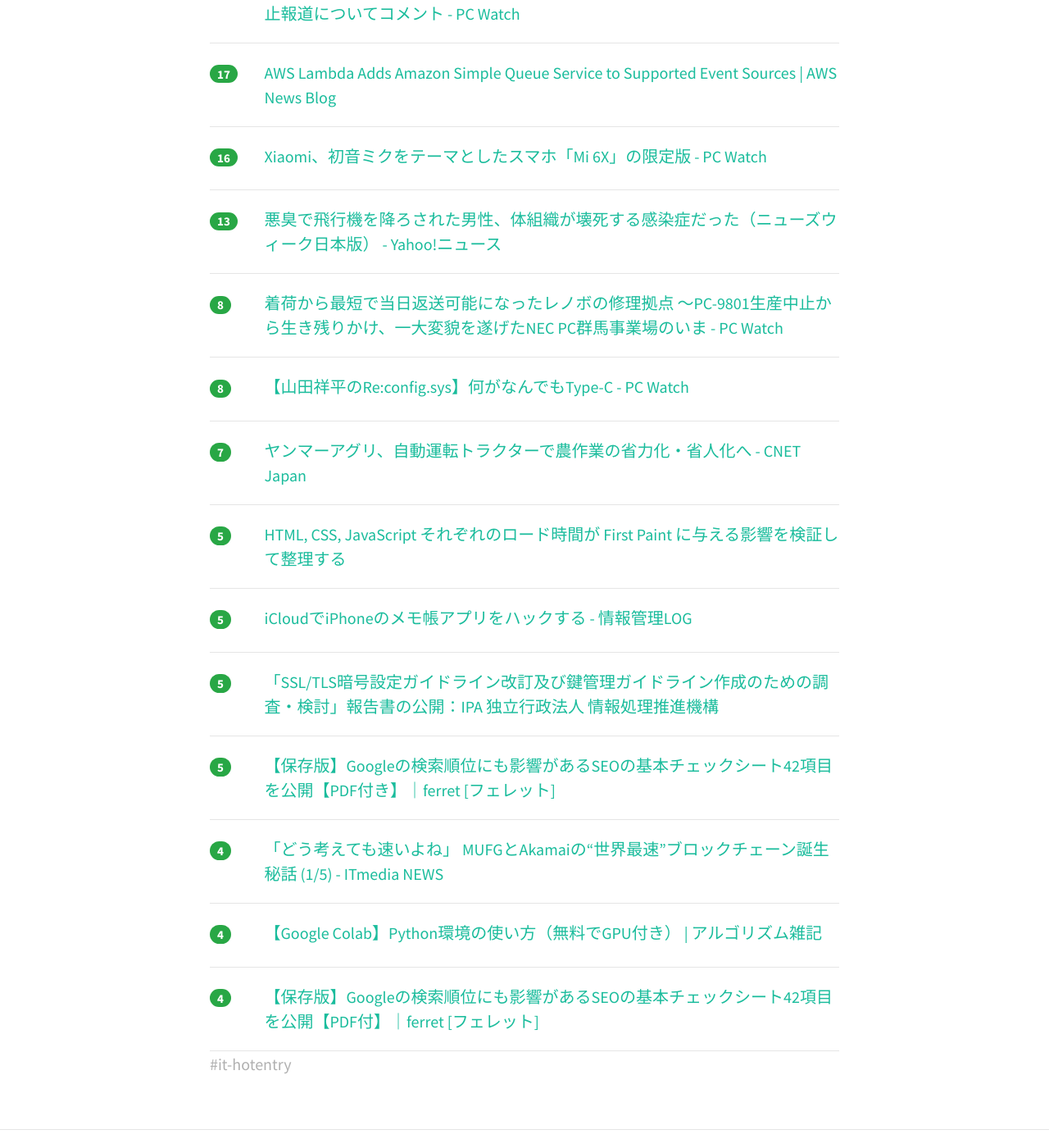
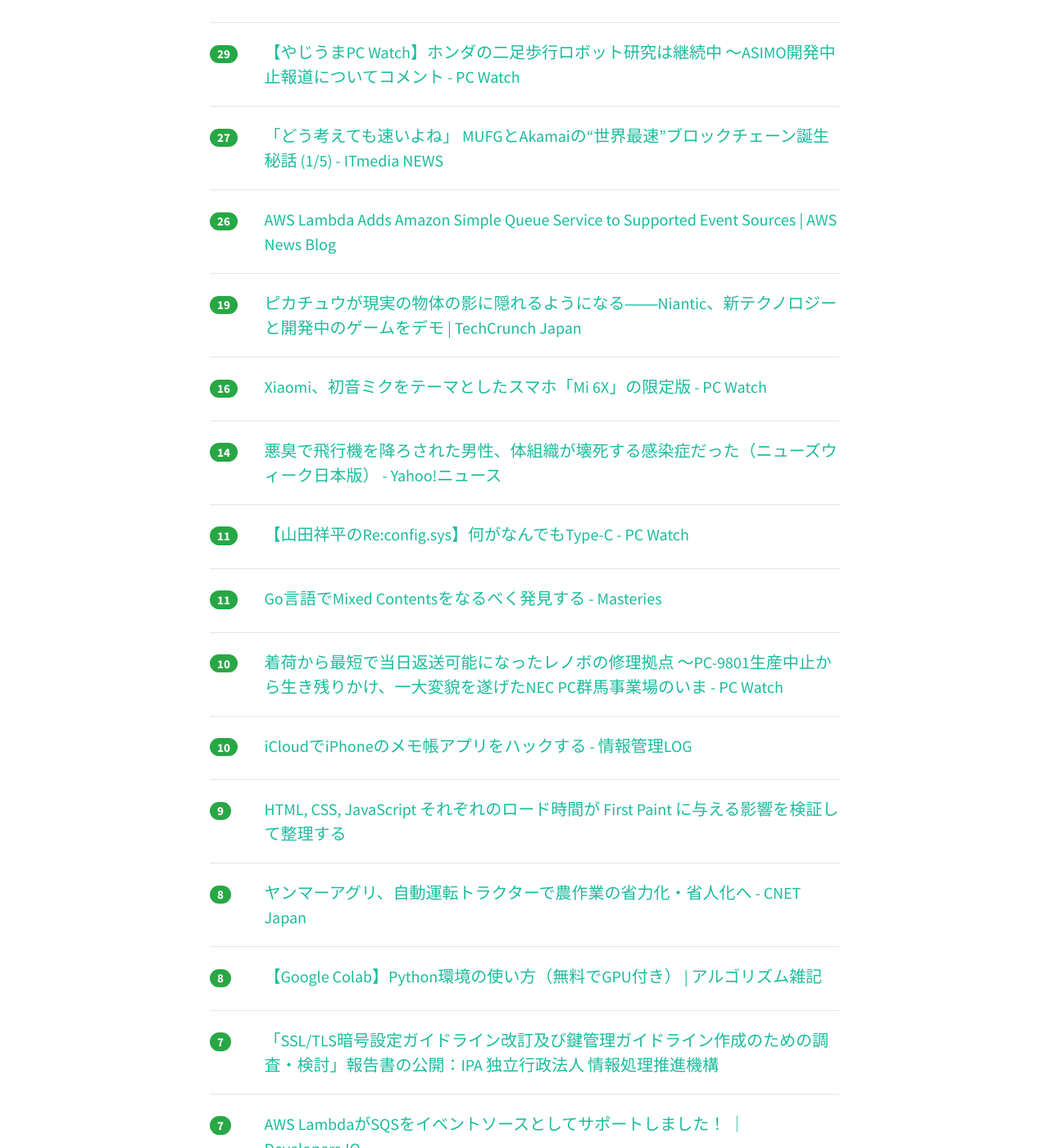
Before and after one commit to yatta47/hatena-matome-site, a Jekyll site: the page built from _posts/2018-06-29-hatena.md, in a window 1280 px wide and 1400 px high, scrolled down 501 px. Shown: the whole window at 82% size. Built offline with Jekyll 4.4.1, drawn with Linux system fonts in a browser that asks for light colours; nearby versions of some CDN libraries; some of the changed text lies outside the part shown.

Commit message:
Updated 2018-06-29

```diff
--- a/_posts/2018-06-29-hatena.md
+++ b/_posts/2018-06-29-hatena.md
@@ -1,24 +1,39 @@
 ---
 layout: post
 title:  "2018-06-29 はてぶIT"
-date:   2018-06-29 08:02:03
+date:   2018-06-29 09:02:55
 tags: [it-hotentry]
 ---
-15 件のデータあり
+21 件のデータあり
 
 <hr><div class="row">
-<div class="col-1"><span class="badge badge-pill badge-success h2">27</span></div>
+<div class="col-1"><span class="badge badge-pill badge-success h2">34</span></div>
+<div class="col-11"><a href='https://github.com/vim-jp/issues/issues/355' target='_blank'>*NIXにおけるLuaJIT対応 · Issue #355 · vim-jp/issues · GitHub</a></div>
+</div>
+<hr>
+<div class="row">
+<div class="col-1"><span class="badge badge-pill badge-success h2">32</span></div>
 <div class="col-11"><a href='http://www.itmedia.co.jp/news/articles/1806/28/news147.html' target='_blank'>新しいWi-Fiセキュリティ規格「WPA3」登場 - ITmedia NEWS</a></div>
 </div>
 <hr>
 <div class="row">
-<div class="col-1"><span class="badge badge-pill badge-success h2">17</span></div>
+<div class="col-1"><span class="badge badge-pill badge-success h2">29</span></div>
 <div class="col-11"><a href='https://pc.watch.impress.co.jp/docs/news/yajiuma/1130207.html' target='_blank'>【やじうまPC Watch】ホンダの二足歩行ロボット研究は継続中 ～ASIMO開発中止報道についてコメント - PC Watch</a></div>
 </div>
 <hr>
 <div class="row">
-<div class="col-1"><span class="badge badge-pill badge-success h2">17</span></div>
+<div class="col-1"><span class="badge badge-pill badge-success h2">27</span></div>
+<div class="col-11"><a href='http://www.itmedia.co.jp/news/articles/1806/29/news018.html' target='_blank'>「どう考えても速いよね」 MUFGとAkamaiの“世界最速”ブロックチェーン誕生秘話 (1/5) - ITmedia NEWS</a></div>
+</div>
+<hr>
+<div class="row">
+<div class="col-1"><span class="badge badge-pill badge-success h2">26</span></div>
 <div class="col-11"><a href='https://aws.amazon.com/blogs/aws/aws-lambda-adds-amazon-simple-queue-service-to-supported-event-sources/' target='_blank'>AWS Lambda Adds Amazon Simple Queue Service to Supported Event Sources | AWS News Blog</a></div>
+</div>
+<hr>
+<div class="row">
+<div class="col-1"><span class="badge badge-pill badge-success h2">19</span></div>
+<div class="col-11"><a href='https://jp.techcrunch.com/2018/06/29/2018-06-28-niantics-latest-acquisition-lets-ar-pokemon-hide-behind-the-real-world/' target='_blank'>ピカチュウが現実の物体の影に隠れるようになる――Niantic、新テクノロジーと開発中のゲームをデモ | TechCrunch Japan</a></div>
 </div>
 <hr>
 <div class="row">
@@ -27,38 +42,63 @@ tags: [it-hotentry]
 </div>
 <hr>
 <div class="row">
-<div class="col-1"><span class="badge badge-pill badge-success h2">13</span></div>
+<div class="col-1"><span class="badge badge-pill badge-success h2">14</span></div>
 <div class="col-11"><a href='https://headlines.yahoo.co.jp/article?a=20180628-00010008-newsweek-int' target='_blank'>悪臭で飛行機を降ろされた男性、体組織が壊死する感染症だった（ニューズウィーク日本版） - Yahoo!ニュース</a></div>
 </div>
 <hr>
 <div class="row">
-<div class="col-1"><span class="badge badge-pill badge-success h2">8</span></div>
+<div class="col-1"><span class="badge badge-pill badge-success h2">11</span></div>
+<div class="col-11"><a href='https://pc.watch.impress.co.jp/docs/column/config/1130214.html' target='_blank'>【山田祥平のRe:config.sys】何がなんでもType-C - PC Watch</a></div>
+</div>
+<hr>
+<div class="row">
+<div class="col-1"><span class="badge badge-pill badge-success h2">11</span></div>
+<div class="col-11"><a href='https://papix.hatenablog.com/entry/2018/06/28/191456' target='_blank'>Go言語でMixed Contentsをなるべく発見する - Masteries</a></div>
+</div>
+<hr>
+<div class="row">
+<div class="col-1"><span class="badge badge-pill badge-success h2">10</span></div>
 <div class="col-11"><a href='https://pc.watch.impress.co.jp/docs/news/1129945.html' target='_blank'>着荷から最短で当日返送可能になったレノボの修理拠点 ～PC-9801生産中止から生き残りかけ、一大変貌を遂げたNEC PC群馬事業場のいま - PC Watch</a></div>
 </div>
 <hr>
 <div class="row">
+<div class="col-1"><span class="badge badge-pill badge-success h2">10</span></div>
+<div class="col-11"><a href='http://hokoxjouhou.blog105.fc2.com/blog-entry-1204.html' target='_blank'>iCloudでiPhoneのメモ帳アプリをハックする - 情報管理LOG</a></div>
+</div>
+<hr>
+<div class="row">
+<div class="col-1"><span class="badge badge-pill badge-success h2">9</span></div>
+<div class="col-11"><a href='https://qiita.com/yoheimuta/items/10cb9cb0f857c687f976' target='_blank'>HTML, CSS, JavaScript それぞれのロード時間が First Paint に与える影響を検証して整理する</a></div>
+</div>
+<hr>
+<div class="row">
 <div class="col-1"><span class="badge badge-pill badge-success h2">8</span></div>
-<div class="col-11"><a href='https://pc.watch.impress.co.jp/docs/column/config/1130214.html' target='_blank'>【山田祥平のRe:config.sys】何がなんでもType-C - PC Watch</a></div>
+<div class="col-11"><a href='https://ift.tt/2N7GMGr' target='_blank'>ヤンマーアグリ、自動運転トラクターで農作業の省力化・省人化へ - CNET Japan</a></div>
+</div>
+<hr>
+<div class="row">
+<div class="col-1"><span class="badge badge-pill badge-success h2">8</span></div>
+<div class="col-11"><a href='https://algorithm.joho.info/programming/python/google-colab-gpu/' target='_blank'>【Google Colab】Python環境の使い方（無料でGPU付き） | アルゴリズム雑記</a></div>
 </div>
 <hr>
 <div class="row">
 <div class="col-1"><span class="badge badge-pill badge-success h2">7</span></div>
-<div class="col-11"><a href='https://ift.tt/2N7GMGr' target='_blank'>ヤンマーアグリ、自動運転トラクターで農作業の省力化・省人化へ - CNET Japan</a></div>
+<div class="col-11"><a href='https://www.ipa.go.jp/security/fy30/reports/crypto_survey/index.html' target='_blank'>「SSL/TLS暗号設定ガイドライン改訂及び鍵管理ガイドライン作成のための調査・検討」報告書の公開：IPA 独立行政法人 情報処理推進機構</a></div>
 </div>
 <hr>
 <div class="row">
-<div class="col-1"><span class="badge badge-pill badge-success h2">5</span></div>
-<div class="col-11"><a href='https://qiita.com/yoheimuta/items/10cb9cb0f857c687f976' target='_blank'>HTML, CSS, JavaScript それぞれのロード時間が First Paint に与える影響を検証して整理する</a></div>
+<div class="col-1"><span class="badge badge-pill badge-success h2">7</span></div>
+<div class="col-11"><a href='https://dev.classmethod.jp/etc/aws-lambda-support-sqs-event-source/' target='_blank'>AWS LambdaがSQSをイベントソースとしてサポートしました！ ｜ Developers.IO</a></div>
 </div>
 <hr>
 <div class="row">
-<div class="col-1"><span class="badge badge-pill badge-success h2">5</span></div>
-<div class="col-11"><a href='http://hokoxjouhou.blog105.fc2.com/blog-entry-1204.html' target='_blank'>iCloudでiPhoneのメモ帳アプリをハックする - 情報管理LOG</a></div>
+<div class="col-1"><span class="badge badge-pill badge-success h2">6</span></div>
+<div class="col-11"><a href='http://ferret-plus.com/10460' target='_blank'>【保存版】Googleの検索順位にも影響があるSEOの基本チェックシート42項目を公開【PDF付】｜ferret [フェレット]</a></div>
 </div>
 <hr>
 <div class="row">
-<div class="col-1"><span class="badge badge-pill badge-success h2">5</span></div>
-<div class="col-11"><a href='https://www.ipa.go.jp/security/fy30/reports/crypto_survey/index.html' target='_blank'>「SSL/TLS暗号設定ガイドライン改訂及び鍵管理ガイドライン作成のための調査・検討」報告書の公開：IPA 独立行政法人 情報処理推進機構</a></div>
+<div class="col-1"><span class="badge badge-pill badge-success h2">6</span></div>
+<div class="col-11"><a href='http://netgeek.biz/archives/121397' target='_blank'>築46年の団地なのに最新ガジェットが詰まったIoTマンション | netgeek</a></div>
 </div>
 <hr>
 <div class="row">
@@ -67,17 +107,7 @@ tags: [it-hotentry]
 </div>
 <hr>
 <div class="row">
-<div class="col-1"><span class="badge badge-pill badge-success h2">4</span></div>
-<div class="col-11"><a href='http://www.itmedia.co.jp/news/articles/1806/29/news018.html' target='_blank'>「どう考えても速いよね」 MUFGとAkamaiの“世界最速”ブロックチェーン誕生秘話 (1/5) - ITmedia NEWS</a></div>
+<div class="col-1"><span class="badge badge-pill badge-success h2">3</span></div>
+<div class="col-11"><a href='https://gigazine.net/news/20180629-norwegian-report-comapies-dark-patterns/' target='_blank'>GoogleやFacebookではユーザーを意図的に企業が有利な方向へ誘導する「ダークパターン」がどのように使われているのか？ - GIGAZINE</a></div>
 </div>
 <hr>
-<div class="row">
-<div class="col-1"><span class="badge badge-pill badge-success h2">4</span></div>
-<div class="col-11"><a href='https://algorithm.joho.info/programming/python/google-colab-gpu/' target='_blank'>【Google Colab】Python環境の使い方（無料でGPU付き） | アルゴリズム雑記</a></div>
-</div>
-<hr>
-<div class="row">
-<div class="col-1"><span class="badge badge-pill badge-success h2">4</span></div>
-<div class="col-11"><a href='http://ferret-plus.com/10460' target='_blank'>【保存版】Googleの検索順位にも影響があるSEOの基本チェックシート42項目を公開【PDF付】｜ferret [フェレット]</a></div>
-</div>
-<hr>
```
